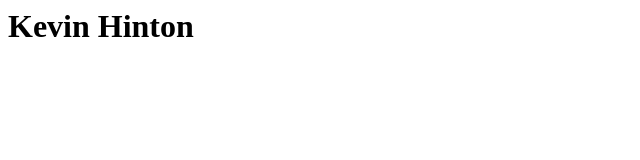
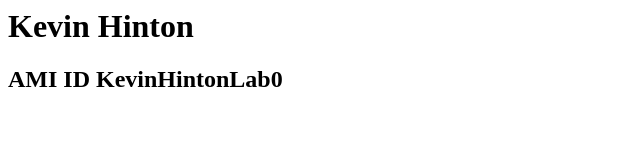
Before and after one commit to VanWardawg/CS462, a plain HTML site: page Lab0/index.html in a window 1280 px wide. Shown: the whole page, without its empty margins (0-640 px from the left). Drawn offline with Linux system fonts and the light colour scheme.

Commit message:
added AMI

```diff
--- a/Lab0/index.html
+++ b/Lab0/index.html
@@ -1,5 +1,6 @@
 <html>
 <body>
 <h1> Kevin Hinton </h1>
+<h2>AMI ID KevinHintonLab0</h2>
 </body>
 </html>
```
